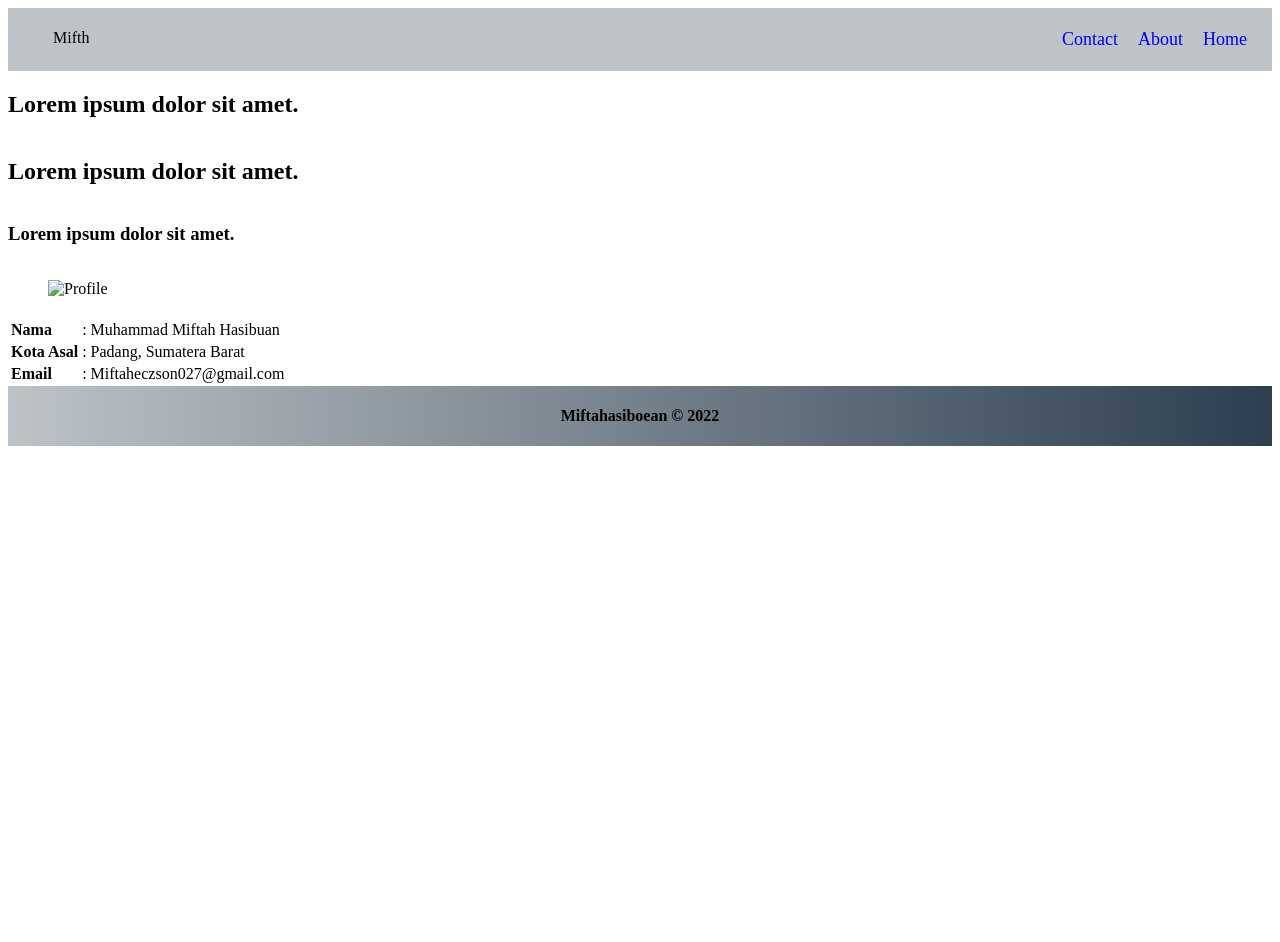
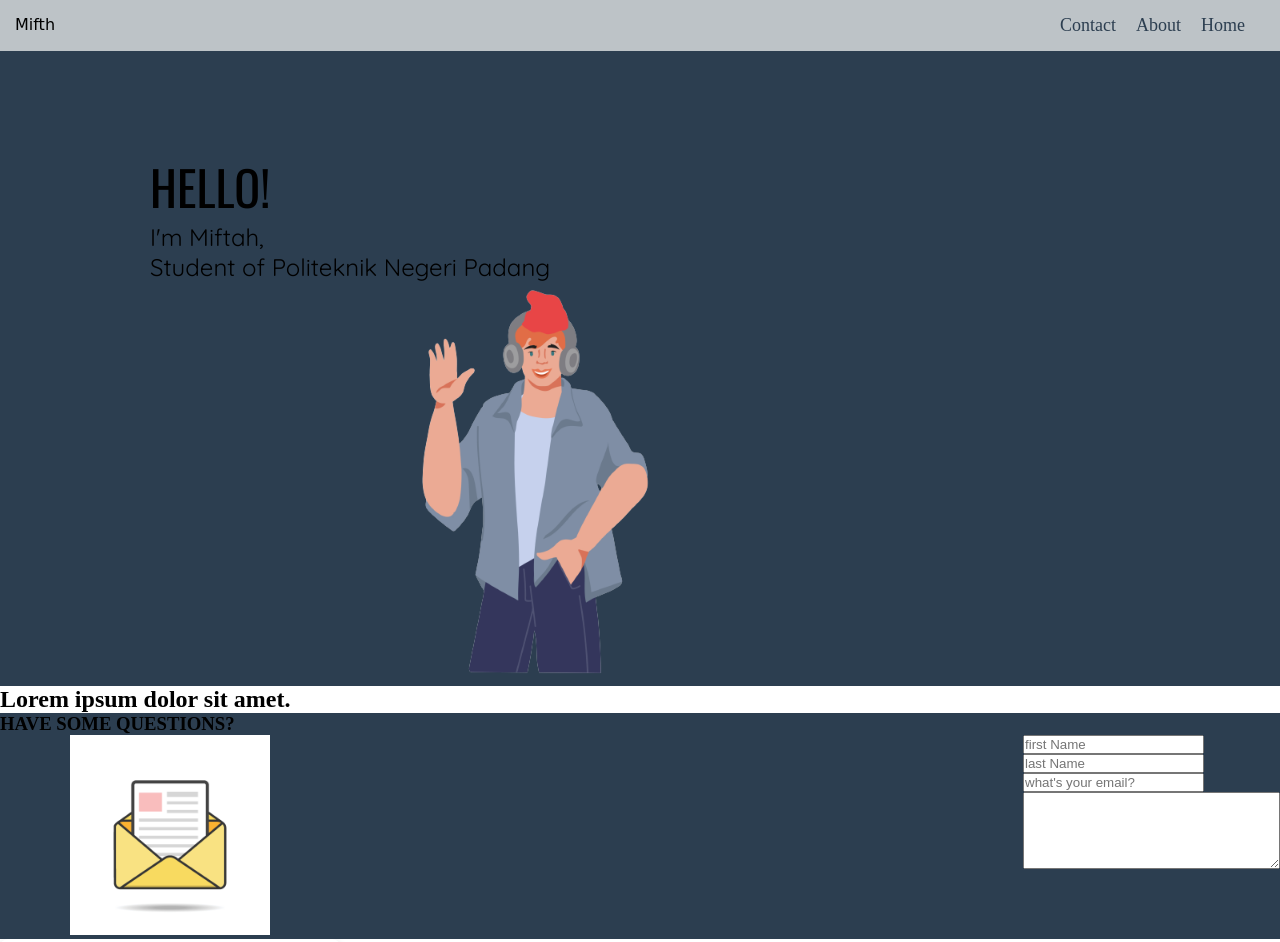
Before and after one commit to miftahasiboean/IDCamp-project, a plain HTML site: page index.html in a window 1280 px wide. Shown: the top 942 px of the page. Before the commit the page ends 800 px from the top, so only its background shows below. Drawn offline with nearby package versions, Linux system fonts and the light colour scheme; a web font is replaced by a local one.

Commit message:
update UI

```diff
--- a/index.html
+++ b/index.html
@@ -28,7 +28,14 @@
     <main>
         <div id="container">
             <article id="home">
-                <h1>Lorem ipsum dolor sit amet.</h1>
+                <div class="typhograpiHome">
+                    <p class="text-hello">HELLO!</p>
+                    <p class="text-im">I'm Miftah,</p>
+                    <P class="text-im">Student of Politeknik Negeri Padang</P>
+                </div>
+                <div class="photoHome">
+                    <img src="assets/peopleHi.png" alt="peopleHi" height="400px">
+                </div>
             </article>
 
             <article id="about">
@@ -36,16 +43,27 @@
             </article>
 
             <article id="contact">
-                <h3>Lorem ipsum dolor sit amet.</h3>
+                <header>
+                    <h3>HAVE SOME QUESTIONS?</h3>
+                </header>
+                <div class="photoEmail">
+                    <img src="assets/email.jpg" alt="surat" width="200px">
+                </div>
+                <div class="form-contact">
+                    <input type="text" placeholder="first Name"> <br>
+                    <input type="text" placeholder="last Name"> <br>
+                    <input type="email" placeholder="what's your email?"> <br>
+                    <textarea name="rp" id="" cols="30" rows="5"></textarea>
+                </div>
             </article>
         </div>
 
 
         <aside>
-            <article>
+            <article class="profile card">
                 <header>
                     <figure>
-                        <img src="assets/" alt="Profile">
+                        <img src="assets/profile.jpeg" alt="Profile" width="150px">
                     </figure>
                 </header>
                 <section>
--- a/style/style.css
+++ b/style/style.css
@@ -1,10 +1,57 @@
+@import url('https://fonts.googleapis.com/css2?family=Edu+VIC+WA+NT+Beginner:wght@400;700&family=Quicksand:wght@400;700&display=swap');
+@import url('https://fonts.googleapis.com/css2?family=Edu+VIC+WA+NT+Beginner:wght@400;700&family=Oswald&family=Quicksand:wght@400;700&display=swap');
+@import url('https://fonts.googleapis.com/css2?family=Edu+VIC+WA+NT+Beginner:wght@400;700&family=Oswald&family=Quicksand:wght@300;500&display=swap');
+
 * {
     overflow: auto;
+    margin: 0;
+    padding: 0;
+}
+
+#home {
+    background-color: #2c3e50;
+}
+
+.typhograpiHome {
+    padding-left: 150px;
+    padding-top: 75px;
+    margin-top: 25px;
+}
+
+.text-hello {
+    font-family: 'Oswald', sans-serif;
+    font-size: 48px;
+}
+
+.text-im {
+    font-family: 'Quicksand', sans-serif;
+    font-size: 24px;
+}
+
+.photoHome {
+    margin-top: 0;
+    margin-bottom: 0;
+    padding-top: 0;
+    padding-bottom: 0;
+    float: right;
+    padding-right: 550px;
+}
+
+#contact {
+    background-color: #2c3e50;
+}
+
+.photoEmail {
+    float: left;
+}
+
+.form-contact {
+    float: right;
 }
 
 nav {
     background-color: #bdc3c7;
-    padding: 5px;
+    padding: 15px;
 }
 
 nav li {
@@ -17,6 +64,7 @@ nav a {
     font-size: 18px;
     font-weight: 400;
     text-decoration: none;
+    color: #2c3e50;
 }
 
 nav a:hover {
@@ -25,10 +73,26 @@ nav a:hover {
 
 .logo {
     float: left;
+    font-family: 'Edu VIC WA NT Beginner', cursive;
 }
 
 .navbar {
     float: right;
+}
+
+.card {
+    box-shadow: 0 4px 8px 0 rgba(0, 0, 0, 0.2);
+    border-radius: 8px;
+    padding: 20px;
+}
+
+.profile {
+    width: 300px;
+}
+
+img {
+    object-position: center;
+    padding-left: 70px;
 }
 
 th {
@@ -37,7 +101,7 @@ th {
 
 footer {
     background: linear-gradient(to left, #2c3e50, #bdc3c7);
-    padding: 5px;
+    padding: 15px;
     text-align: center;
     font-weight: bold;
 }
```
Also changed, not shown: assets/email.jpg (added), assets/peopleHi.png (added), assets/profile.jpeg (added).
